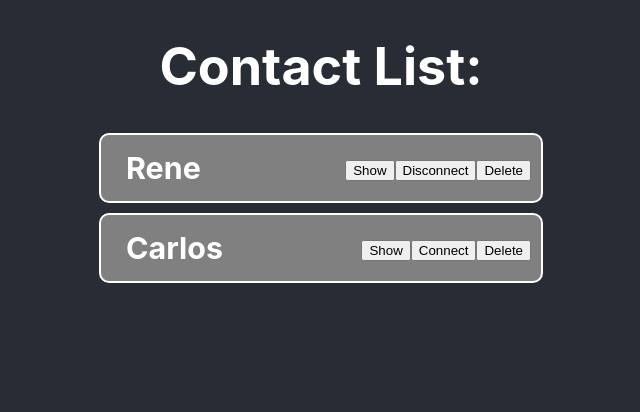
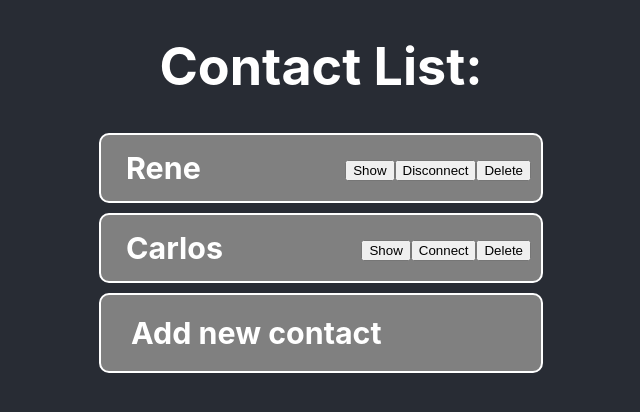
Before and after one commit to ReneSerranoLGFM/curso-reactjs-ejercicios, a React (Create React App) app: page / in a window 1280 px wide. Shown: the top 412 px of the page, without its empty margins (319-959 px from the left). Built offline with nearby package versions, Linux system fonts and the light colour scheme.

Commit message:
Added create contact form

```diff
--- a/src/App.scss
+++ b/src/App.scss
@@ -70,3 +70,35 @@
   }
 
 }
+
+.ContactCreateForm {
+  background: gray;
+  border: white solid 2px;
+  border-radius: 10px;
+  margin: 10px;
+  padding: 10px 20px;
+  min-width: 400px;
+  text-align: left;
+
+  h3, h4 {
+    text-align: left;
+    margin: 10px;
+    cursor: pointer;
+  }
+
+  .formGrid {
+    display: grid;
+    grid-template-columns: 40% 1fr;
+  }
+
+  button {
+    width: 100px;
+    cursor: pointer;
+  }
+}
+
+.flexContainer {
+  display: flex;
+  margin: 10px;
+  justify-content: center;
+}
--- /dev/null
+++ b/src/components/ContactCreateForm.jsx
@@ -0,0 +1,48 @@
+import React, { useState } from "react";
+import PropTypes from "prop-types";
+
+function ContactCreateForm(props) {
+  const [expanded, setExpanded] = useState(false);
+  const [name, setName] = useState("");
+  const [lastName, setLastName] = useState("");
+  const [email, setEmail] = useState("");
+
+  const expand = () => {
+    setExpanded(!expanded);
+  };
+
+  const onSubmit = (e) => {
+    e.preventDefault();
+    const connected = false;
+    props.addContact(name, lastName, email, connected);
+  };
+
+  return (
+    <form className="ContactCreateForm" onSubmit={onSubmit}>
+      <h3 onClick={expand}>Add new contact</h3>
+      {expanded ? (
+        <>
+          <div className="formGrid">
+            <label htmlFor="name">Name: </label>
+            <input placeholder="First Name" name="name" onChange={(e) => setName(e.target.value)}></input>
+
+            <label htmlFor="last_name">Last Name: </label>
+            <input placeholder="Last Name" name="last_name" onChange={(e) => setLastName(e.target.value)}></input>
+
+            <label htmlFor="email">Email: </label>
+            <input placeholder="Email" name="email" onChange={(e) => setEmail(e.target.value)}></input>
+          </div>
+          <div className="flexContainer">
+            <button type="submit">Add</button>
+          </div>
+        </>
+      ) : (
+        <></>
+      )}
+    </form>
+  );
+}
+
+ContactCreateForm.propTypes = {};
+
+export default ContactCreateForm;
--- a/src/components/ContactList.jsx
+++ b/src/components/ContactList.jsx
@@ -2,6 +2,7 @@ import React, { useState } from "react";
 import PropTypes from "prop-types";
 import ContactComponent from "./ContactComponent";
 import { Contact } from "../models/contact.class";
+import ContactCreateForm from "./ContactCreateForm";
 
 function ContactList(props) {
   // Define initial example contacts
@@ -31,6 +32,13 @@ function ContactList(props) {
     setContacts(tempContacts);
   };
 
+  // Add contact function
+  const addContact = (name, lastName, email, connected) => {
+    const newContact = new Contact(name, lastName, email, connected);
+    var tempContacts = [...contacts, newContact];
+    setContacts(tempContacts);
+  };
+
   return (
     <div>
       <h1>Contact List:</h1>
@@ -44,6 +52,7 @@ function ContactList(props) {
           />
         );
       })}
+      <ContactCreateForm addContact={addContact} />
     </div>
   );
 }
```
